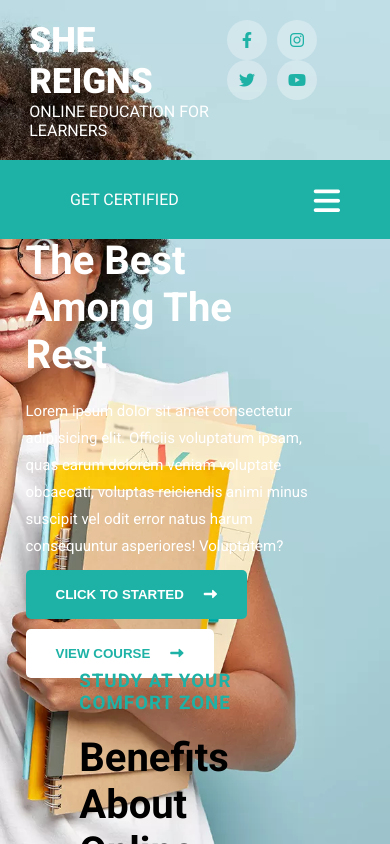
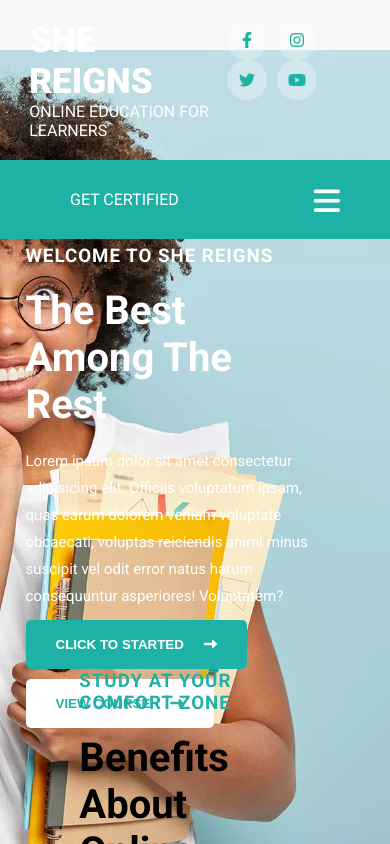
Before and after one commit to yasiramus/education-website, a React (Create React App) app: page / in a window 390 px wide. Shown: the top 844 px of the page. Built offline with nearby package versions, Linux system fonts and the light colour scheme.

Commit message:
home page margin added media query

```diff
--- a/src/pages/home/homePage.css
+++ b/src/pages/home/homePage.css
@@ -111,7 +111,7 @@
         padding-top: 50%;
         height:107vh;
 
-        /* margin-bottom: 100px; */
+        margin: 50px 0;
 
     }
 
```
